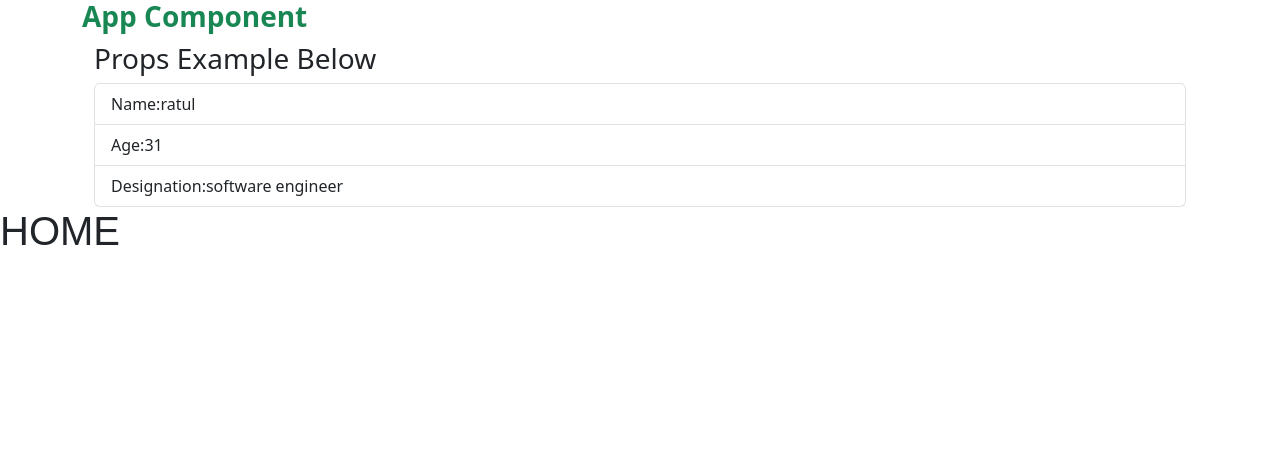
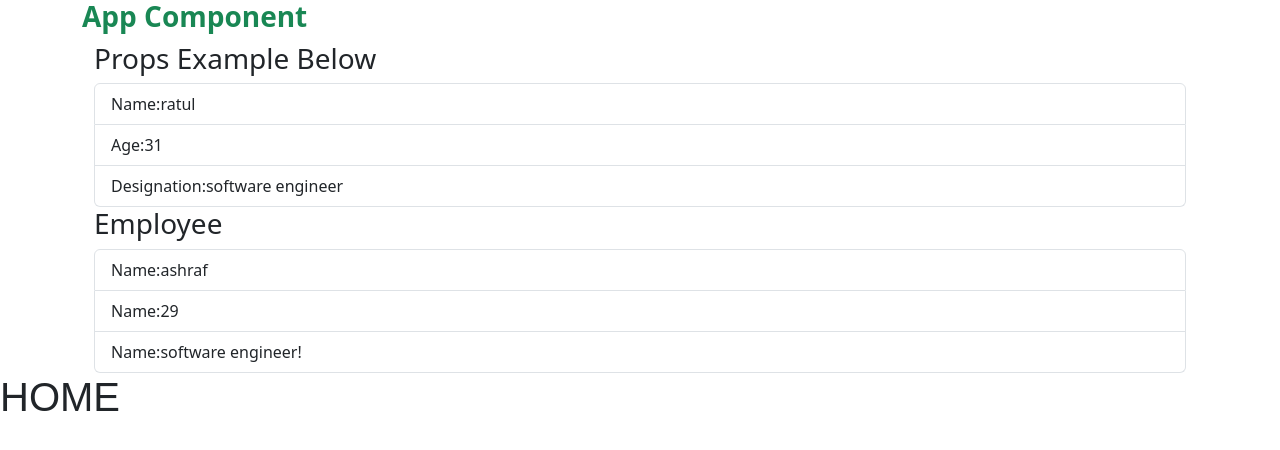
Before and after one commit to ratulshourov/vue3-quick-course, a Vue app: page / in a window 1280 px wide. Shown: the top 450 px of the page. Built offline with nearby package versions, Linux system fonts and the light colour scheme.

Commit message:
state example

```diff
--- a/src/App.vue
+++ b/src/App.vue
@@ -6,6 +6,7 @@
         <div class="col">
           <p class="h3 text-success fw-bold">App Component</p>
           <PropsWork name="ratul" age="31" designation="software engineer"/>
+         <EmployeeState/>
         </div>
       </div>
     </div>
@@ -15,12 +16,13 @@
 </template>
 
 <script>
- import PropsWork from './components/PropsWork.vue'
+ import PropsWork from './components/PropsWork.vue';
+ import EmployeeState from './components/EmployeeState.vue';
 
 export default {
   name: 'App',
   components: {
-    PropsWork
+    PropsWork,EmployeeState
   }
 }
 </script>
--- /dev/null
+++ b/src/components/EmployeeState.vue
@@ -0,0 +1,37 @@
+<template>
+    <div class="container">
+       <div class="row">
+        <div class="col">
+            <p class="h3">Employee</p>
+            <ul class="list-group">
+                <li class="list-group-item">
+                    Name:{{ employee.name }}
+                </li>
+                <li class="list-group-item">
+                    Name:{{ employee.age }}
+                </li>
+                <li class="list-group-item">
+                    Name:{{ employee.designation }}
+                </li>
+            </ul>
+        </div>
+       </div>
+    </div>
+</template>
+
+<script>
+export default {
+    data:function() {
+        return{
+           employee:{
+                name:'ashraf',
+                age:29,
+                designation:'software engineer!',
+           }
+        }
+    }
+}
+</script>
+<style>
+
+</style>
```
